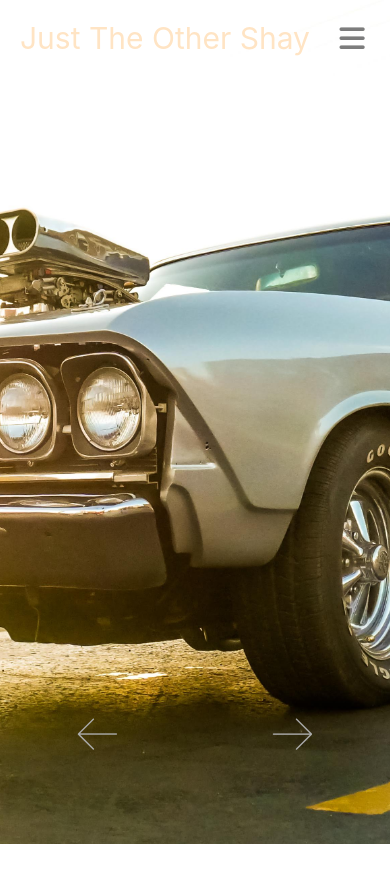
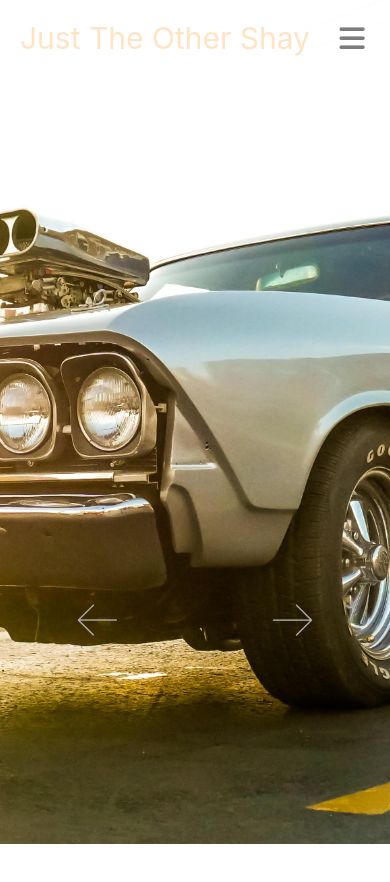
Before and after one commit to timrusin/justtheothershay, a React (Create React App) app: page / in a window 390 px wide. Shown: the top 882 px of the page. After the commit the page ends 848 px from the top, so only its background shows below. Built offline with nearby package versions, Linux system fonts and the light colour scheme.

Commit message:
maybe fixed navbar spill

```diff
--- a/src/App.css
+++ b/src/App.css
@@ -62,7 +62,7 @@
 @media screen and (max-width: 1120px) {
    .nav-arrows-container{
     position: relative;
-    bottom: 600px;
+    bottom: 250px;
     display: flex;
   }
 }
--- a/src/components/Navbar.css
+++ b/src/components/Navbar.css
@@ -3,6 +3,7 @@
     font-size: 2em;
     justify-content: center;
     align-items: center;
+    height: 0px;
 }
 
 ul {
@@ -98,7 +99,7 @@ ul {
       width: 100%;
       height: 400px;
       position: relative;
-      top: -700px;
+      top: -500px;
       left: -100%;
       transition: all 0.5s ease;
     }
```
